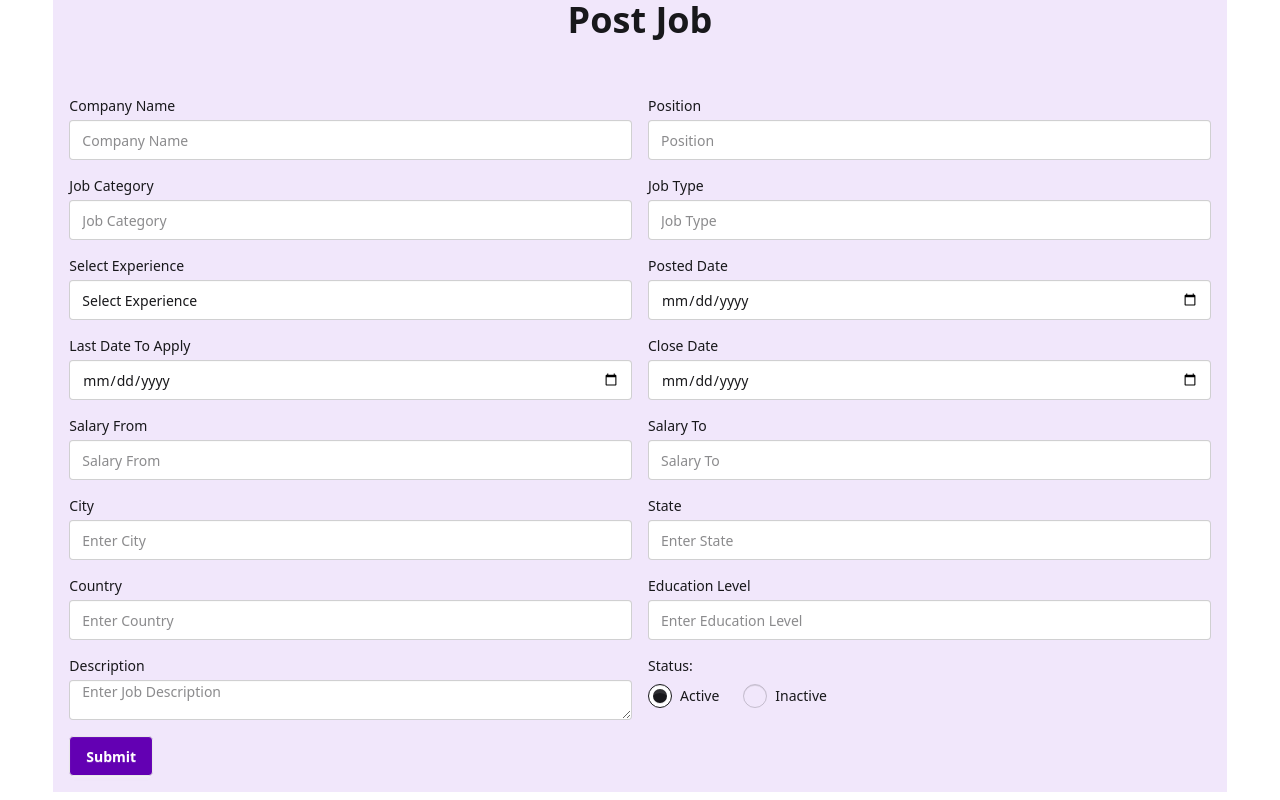
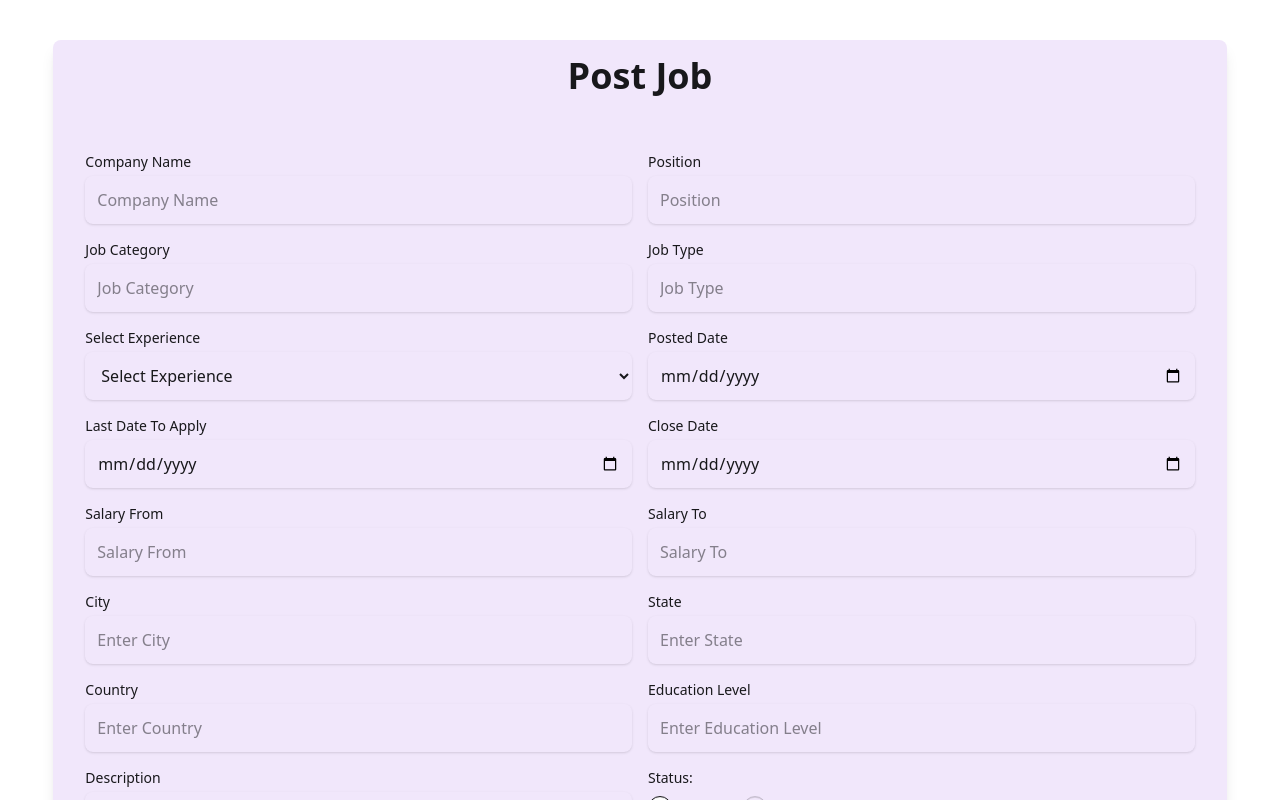
Before and after one commit to Adnan-Rony/University-Career-Placement, a React (Vite) app in the folder Frontend/: page /dashboard/employer/post-job in a window 1280 px wide. Shown: the top 800 px of the page. Built offline with nearby package versions, Linux system fonts and the light colour scheme.

Commit message:
post page design

```diff
--- a/Frontend/src/Pages/Empoloyer/PostJob.jsx
+++ b/Frontend/src/Pages/Empoloyer/PostJob.jsx
@@ -33,7 +33,7 @@ export const PostJob = () => {
         console.log('Job Details:', jobDetails);
       }
   return (
-    <div className='bg-background container mx-auto'>
+    <div className='bg-background container mx-auto my-10 p-4 rounded-lg shadow-lg'>
         <SectionTitle title={'Post Job'}></SectionTitle>
         <div>
         <form onSubmit={handleSubmit(onSubmit)} className='p-4'>
@@ -41,7 +41,7 @@ export const PostJob = () => {
 
 
 
-          <div className='grid grid-cols-2 gap-4 '>
+          <div className='grid lg:grid-cols-2 grid-cols-1 gap-4 '>
 
                {/* Company Name */}
           <div>
@@ -50,7 +50,7 @@ export const PostJob = () => {
               type="text"
               placeholder="Company Name"
               {...register("companyName", { required: true })}
-              className="input input-bordered w-full"
+              className="w-full shadow rounded-lg p-3 focus:ring-2 focus:ring-purple-400 outline-none"
             />
             {errors.companyName && <span>This field is required</span>}
           </div>
@@ -62,7 +62,7 @@ export const PostJob = () => {
               type="text"
               placeholder="Position"
               {...register("position", { required: true })}
-              className="input input-bordered w-full"
+              className="w-full shadow rounded-lg p-3 focus:ring-2 focus:ring-purple-400 outline-none"
             />
             {errors.position && <span>This field is required</span>}
           </div>
@@ -74,7 +74,7 @@ export const PostJob = () => {
               type="text"
               placeholder="Job Category"
               {...register("category", { required: true })}
-              className="input input-bordered w-full"
+              className="w-full shadow rounded-lg p-3 focus:ring-2 focus:ring-purple-400 outline-none"
             />
             {errors.category && <span>This field is required</span>}
           </div>
@@ -86,7 +86,7 @@ export const PostJob = () => {
               type="text"
               placeholder="Job Type"
               {...register("jobType", { required: true })}
-              className="input input-bordered w-full"
+              className="w-full shadow rounded-lg p-3 focus:ring-2 focus:ring-purple-400 outline-none"
             />
             {errors.jobType && <span>This field is required</span>}
           </div>
@@ -94,7 +94,7 @@ export const PostJob = () => {
           {/* Select Experience */}
           <div>
             <label className="block text-sm font-medium mb-1">Select Experience</label>
-            <select {...register("experience", { required: true })} className="input input-bordered w-full">
+            <select {...register("experience", { required: true })} className="w-full shadow rounded-lg p-3 focus:ring-2 focus:ring-purple-400 outline-none">
               <option value="">Select Experience</option>
               <option value="Entry Level">Entry Level</option>
               <option value="Mid Level">Mid Level</option>
@@ -109,7 +109,7 @@ export const PostJob = () => {
             <input
               type="date"
               {...register("postedDate", { required: true })}
-              className="input input-bordered w-full"
+              className="w-full shadow rounded-lg p-3 focus:ring-2 focus:ring-purple-400 outline-none"
             />
             {errors.postedDate && <span>This field is required</span>}
           </div>
@@ -120,7 +120,7 @@ export const PostJob = () => {
             <input
               type="date"
               {...register("lastDateToApply", { required: true })}
-              className="input input-bordered w-full"
+              className="w-full shadow rounded-lg p-3 focus:ring-2 focus:ring-purple-400 outline-none"
             />
             {errors.lastDateToApply && <span>This field is required</span>}
           </div>
@@ -131,7 +131,7 @@ export const PostJob = () => {
             <input
               type="date"
               {...register("closeDate", { required: true })}
-              className="input input-bordered w-full"
+              className="w-full shadow rounded-lg p-3 focus:ring-2 focus:ring-purple-400 outline-none"
             />
             {errors.closeDate && <span>This field is required</span>}
           </div>
@@ -143,7 +143,7 @@ export const PostJob = () => {
               type="number"
               placeholder="Salary From"
               {...register("salaryFrom", { required: true })}
-              className="input input-bordered w-full"
+              className="w-full shadow rounded-lg p-3 focus:ring-2 focus:ring-purple-400 outline-none"
             />
             {errors.salaryFrom && <span>This field is required</span>}
           </div>
@@ -155,7 +155,7 @@ export const PostJob = () => {
               type="number"
               placeholder="Salary To"
               {...register("salaryTo", { required: true })}
-              className="input input-bordered w-full"
+              className="w-full shadow rounded-lg p-3 focus:ring-2 focus:ring-purple-400 outline-none"
             />
             {errors.salaryTo && <span>This field is required</span>}
           </div>
@@ -167,7 +167,7 @@ export const PostJob = () => {
               type="text"
               placeholder="Enter City"
               {...register("city", { required: true })}
-              className="input input-bordered w-full"
+              className="w-full shadow rounded-lg p-3 focus:ring-2 focus:ring-purple-400 outline-none"
             />
             {errors.city && <span>This field is required</span>}
           </div>
@@ -179,7 +179,7 @@ export const PostJob = () => {
               type="text"
               placeholder="Enter State"
               {...register("state", { required: true })}
-              className="input input-bordered w-full"
+              className="w-full shadow rounded-lg p-3 focus:ring-2 focus:ring-purple-400 outline-none"
             />
             {errors.state && <span>This field is required</span>}
           </div>
@@ -191,7 +191,7 @@ export const PostJob = () => {
               type="text"
               placeholder="Enter Country"
               {...register("country", { required: true })}
-              className="input input-bordered w-full"
+              className="w-full shadow rounded-lg p-3 focus:ring-2 focus:ring-purple-400 outline-none"
             />
             {errors.country && <span>This field is required</span>}
           </div>
@@ -203,7 +203,7 @@ export const PostJob = () => {
               type="text"
               placeholder="Enter Education Level"
               {...register("educationLevel", { required: true })}
-              className="input input-bordered w-full"
+              className="w-full shadow rounded-lg p-3 focus:ring-2 focus:ring-purple-400 outline-none"
             />
             {errors.educationLevel && <span>This field is required</span>}
           </div>
@@ -214,7 +214,7 @@ export const PostJob = () => {
             <textarea rows="5"
               placeholder="Enter Job Description"
               {...register("description", { required: true })}
-              className="input input-bordered w-full"
+              className="w-full shadow rounded-lg p-3 focus:ring-2 focus:ring-purple-400 outline-none"
             />
             {errors.description && <span>This field is required</span>}
           </div>
```
